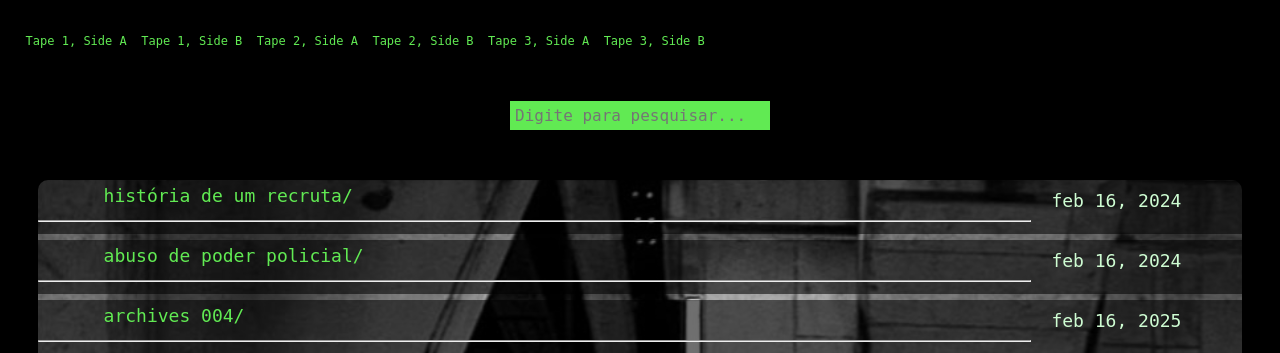
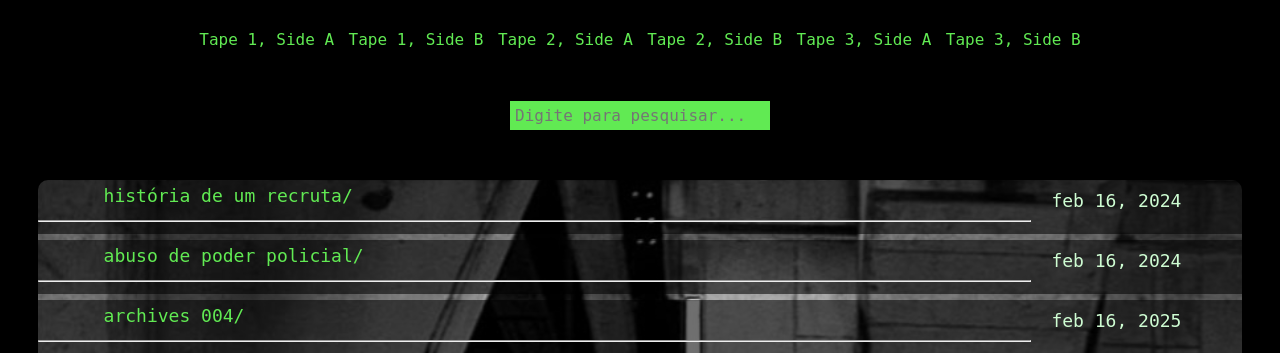
Before and after one commit to 3asyice/Noticias, a PHP site: page /Caso/004.html in a window 1280 px wide. Shown: the part 61-414 px from the top of the page. Run offline with PHP 8.4, Linux system fonts and the light colour scheme; some web fonts are replaced.

Commit message:
Update 004.css

```diff
--- a/Caso/004.css
+++ b/Caso/004.css
@@ -121,6 +121,20 @@
   text-align: center;
   color: rgba(255, 255, 255, 1);
 }
+div.tape a {
+  padding: 0;
+  font-size: 7px;
+  margin: 0;
+  text-transform: initial;
+
+}
+
+div.tape {
+  display:block;
+  text-align: center;
+  margin-left: 2%;
+  margin-right: 2%;
+}
 
 @media (max-width: 600px) {
   a {
@@ -213,17 +227,3 @@
   }
 
 }
-
-div.tape a {
-  padding: 0;
-  font-size: 12px;
-
-  margin: 0;
-  text-transform: initial;
-
-}
-
-div.tape {
-  margin-left: 2%;
-  margin-right: 2%;
-}
```
